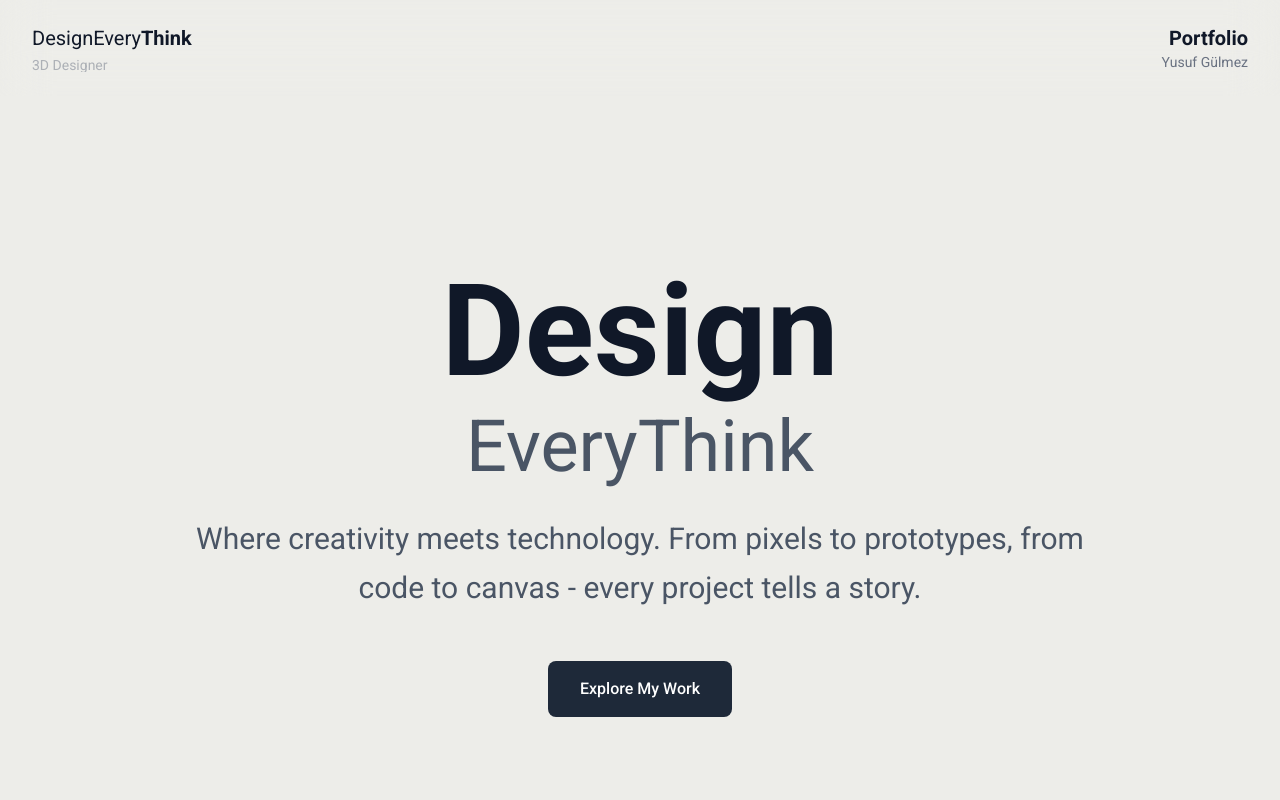
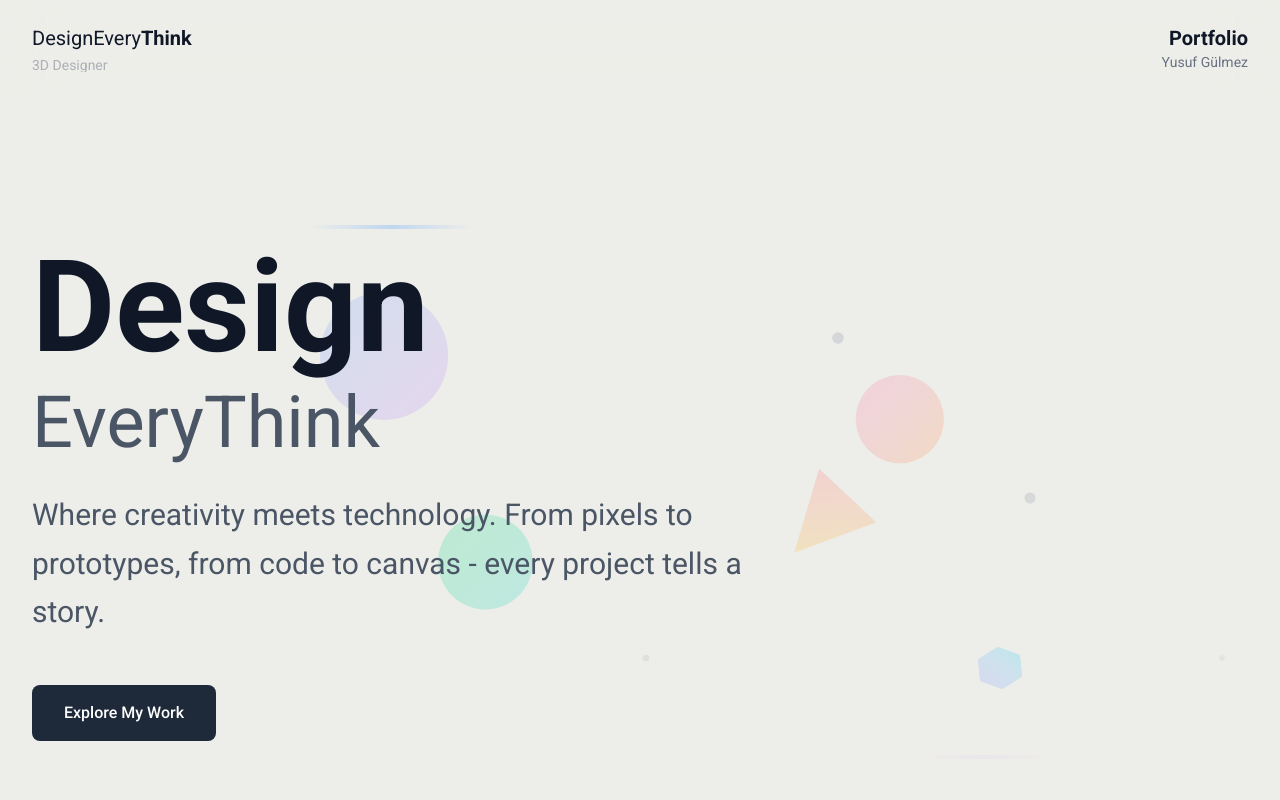
Before and after one commit to yusufgulmezz/portfolio, a Next.js app: page / in a window 1280 px wide. Shown: the top 800 px of the page. Built offline with nearby package versions, Linux system fonts and the light colour scheme.

Commit message:
DesignEveryThinkSection bileşenine animasyonlu arka plan şekilleri eklendi. Yeni öğeler arasında yüzen daireler, geometrik şekiller ve pulsing noktalar yer alıyor.

```diff
--- a/src/components/sections/DesignEveryThinkSection.tsx
+++ b/src/components/sections/DesignEveryThinkSection.tsx
@@ -22,8 +22,133 @@ const DesignEveryThinkSection = () => {
 
   return (
     <section className="relative mt-5 min-h-screen bg-[#edede9] overflow-hidden">
-      {/* 3D Background */}
+      {/* Animated Background Shapes */}
+      <div className="absolute inset-0 z-0">
+        {/* Floating Circles */}
+        <motion.div
+          className="absolute top-1/4 left-1/4 w-32 h-32 bg-gradient-to-br from-blue-400/20 to-purple-400/20 rounded-full"
+          animate={{
+            y: [0, -20, 0],
+            x: [0, 10, 0],
+            scale: [1, 1.1, 1],
+          }}
+          transition={{
+            duration: 6,
+            repeat: Infinity,
+            ease: "easeInOut"
+          }}
+        />
 
+        <motion.div
+          className="absolute top-1/3 right-1/4 w-24 h-24 bg-gradient-to-br from-pink-400/20 to-orange-400/20 rounded-full"
+          animate={{
+            y: [0, 15, 0],
+            x: [0, -15, 0],
+            scale: [1, 0.9, 1],
+          }}
+          transition={{
+            duration: 8,
+            repeat: Infinity,
+            ease: "easeInOut",
+            delay: 1
+          }}
+        />
+
+        <motion.div
+          className="absolute bottom-1/3 left-1/3 w-20 h-20 bg-gradient-to-br from-green-400/20 to-teal-400/20 rounded-full"
+          animate={{
+            y: [0, -25, 0],
+            x: [0, 20, 0],
+            scale: [1, 1.2, 1],
+          }}
+          transition={{
+            duration: 7,
+            repeat: Infinity,
+            ease: "easeInOut",
+            delay: 2
+          }}
+        />
+
+        {/* Geometric Shapes */}
+        <motion.div
+          className="absolute top-1/2 right-1/3 w-16 h-16 bg-gradient-to-br from-yellow-400/20 to-red-400/20"
+          style={{ clipPath: 'polygon(50% 0%, 0% 100%, 100% 100%)' }}
+          animate={{
+            rotate: [0, 180, 360],
+            scale: [1, 1.3, 1],
+          }}
+          transition={{
+            duration: 10,
+            repeat: Infinity,
+            ease: "linear"
+          }}
+        />
+
+        <motion.div
+          className="absolute bottom-1/4 right-1/5 w-12 h-12 bg-gradient-to-br from-indigo-400/20 to-cyan-400/20"
+          style={{ clipPath: 'polygon(25% 0%, 75% 0%, 100% 50%, 75% 100%, 25% 100%, 0% 50%)' }}
+          animate={{
+            rotate: [0, -180, -360],
+            scale: [1, 0.8, 1],
+          }}
+          transition={{
+            duration: 12,
+            repeat: Infinity,
+            ease: "linear",
+            delay: 3
+          }}
+        />
+
+        {/* Floating Lines */}
+        <motion.div
+          className="absolute top-1/6 left-1/6 w-40 h-1 bg-gradient-to-r from-transparent via-blue-400/30 to-transparent"
+          animate={{
+            x: [0, 100, 0],
+            opacity: [0, 1, 0],
+          }}
+          transition={{
+            duration: 4,
+            repeat: Infinity,
+            ease: "easeInOut"
+          }}
+        />
+
+        <motion.div
+          className="absolute bottom-1/6 right-1/6 w-32 h-1 bg-gradient-to-r from-transparent via-purple-400/30 to-transparent"
+          animate={{
+            x: [0, -80, 0],
+            opacity: [0, 1, 0],
+          }}
+          transition={{
+            duration: 5,
+            repeat: Infinity,
+            ease: "easeInOut",
+            delay: 2
+          }}
+        />
+
+        {/* Pulsing Dots */}
+        {[...Array(6)].map((_, i) => (
+          <motion.div
+            key={i}
+            className="absolute w-3 h-3 bg-gray-400/30 rounded-full"
+            style={{
+              left: `${20 + i * 15}%`,
+              top: `${30 + (i % 3) * 20}%`,
+            }}
+            animate={{
+              scale: [0, 1, 0],
+              opacity: [0, 1, 0],
+            }}
+            transition={{
+              duration: 3,
+              repeat: Infinity,
+              ease: "easeInOut",
+              delay: i * 0.5
+            }}
+          />
+        ))}
+      </div>
 
       {/* Content Overlay */}
       <div className="relative z-10 min-h-screen flex items-center">
@@ -32,7 +157,7 @@ const DesignEveryThinkSection = () => {
             initial={{ opacity: 0, y: 50 }}
             animate={isLoaded ? { opacity: 1, y: 0 } : { opacity: 0, y: 50 }}
             transition={{ duration: 1, delay: 0.5 }}
-            className="text-center"
+            className="text-left"
           >
             <motion.h1
               className="text-6xl sm:text-8xl lg:text-9xl font-bold text-gray-900 mb-8"
@@ -52,7 +177,7 @@ const DesignEveryThinkSection = () => {
             </motion.h1>
 
             <motion.p
-              className="text-xl sm:text-2xl lg:text-3xl text-gray-600 max-w-4xl mx-auto leading-relaxed relative z-10"
+              className="text-xl sm:text-2xl lg:text-3xl text-gray-600 max-w-3xl leading-relaxed relative z-10"
               initial={{ opacity: 0, y: 30 }}
               animate={isLoaded ? { opacity: 1, y: 0 } : { opacity: 0, y: 30 }}
               transition={{ duration: 1, delay: 1.5 }}
```
